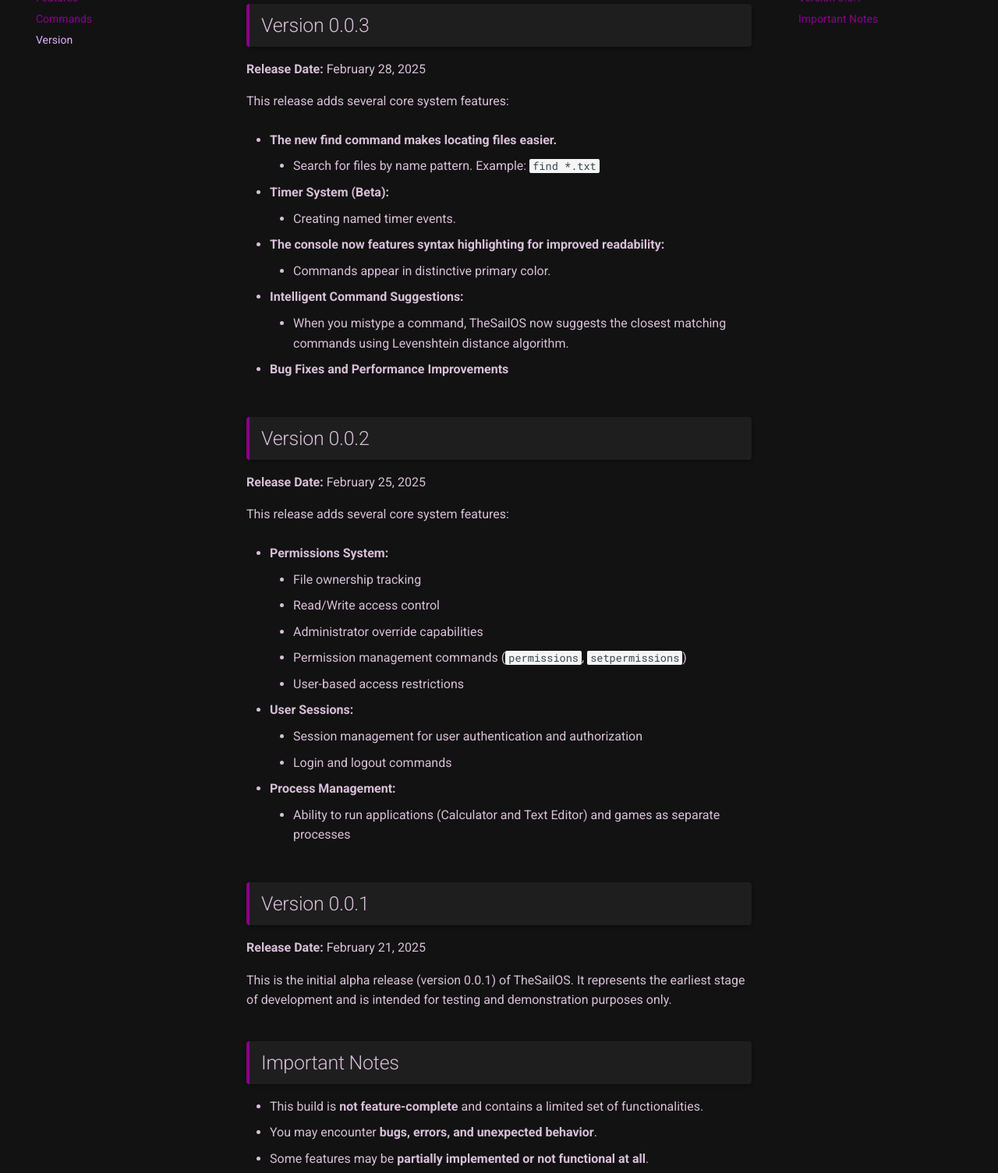
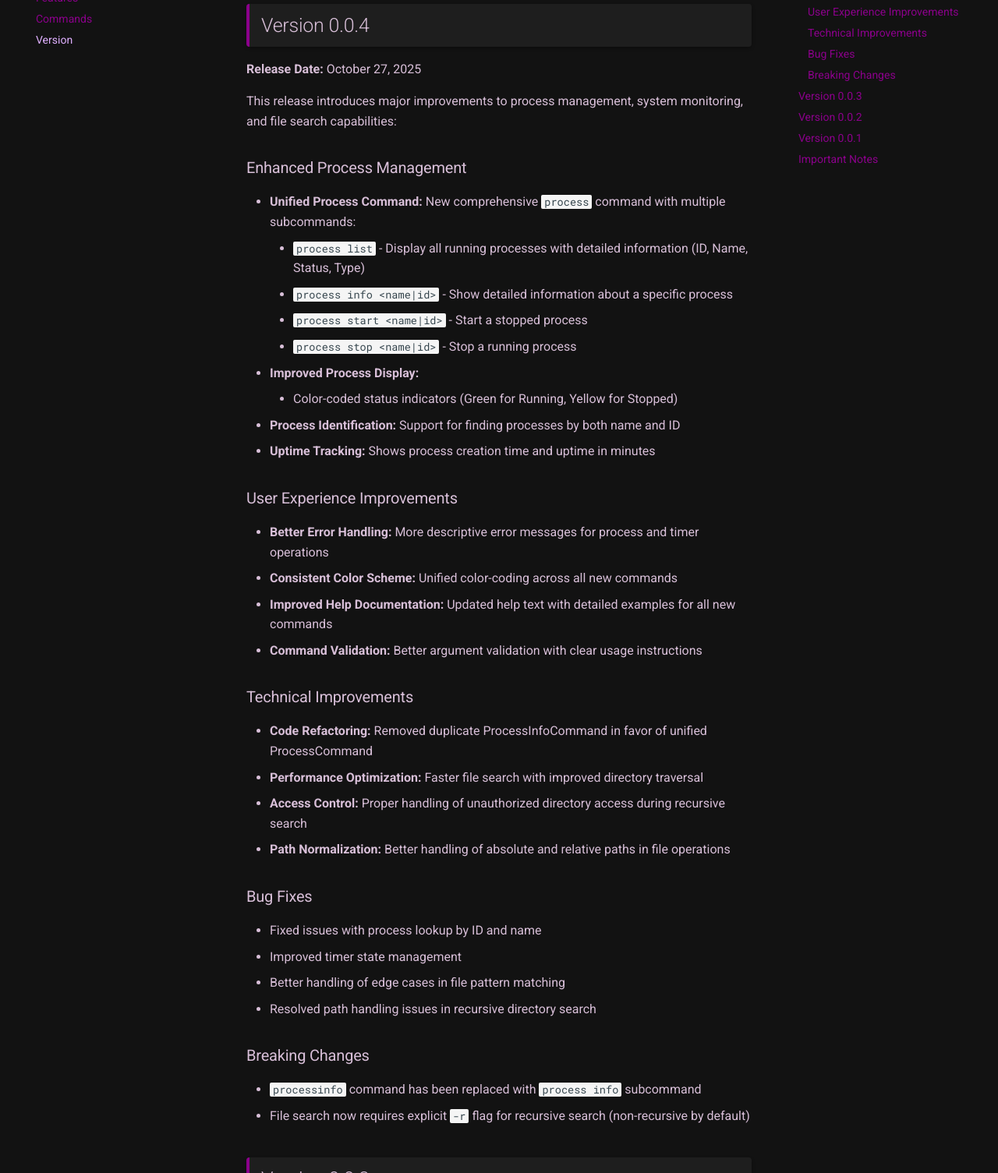
Before and after one commit to TheMysteriousStranger90/TheSailOS, a plain HTML site: page version/index.html in a window 1280 px wide. Shown: the part 195-1700 px from the top of the page at 78% size. Drawn offline with Linux system fonts and the light colour scheme; no server answers.

Commit message:
Update documentation

```diff
--- a/version/index.html
+++ b/version/index.html
@@ -351,6 +351,66 @@
     <ul class="md-nav__list" data-md-component="toc" data-md-scrollfix>
 
         <li class="md-nav__item">
+  <a href="#version-004" class="md-nav__link">
+    <span class="md-ellipsis">
+      Version 0.0.4
+    </span>
+  </a>
+
+    <nav class="md-nav" aria-label="Version 0.0.4">
+      <ul class="md-nav__list">
+
+          <li class="md-nav__item">
+  <a href="#enhanced-process-management" class="md-nav__link">
+    <span class="md-ellipsis">
+      Enhanced Process Management
+    </span>
+  </a>
+
+</li>
+
+          <li class="md-nav__item">
+  <a href="#user-experience-improvements" class="md-nav__link">
+    <span class="md-ellipsis">
+      User Experience Improvements
+    </span>
+  </a>
+
+</li>
+
+          <li class="md-nav__item">
+  <a href="#technical-improvements" class="md-nav__link">
+    <span class="md-ellipsis">
+      Technical Improvements
+    </span>
+  </a>
+
+</li>
+
+          <li class="md-nav__item">
+  <a href="#bug-fixes" class="md-nav__link">
+    <span class="md-ellipsis">
+      Bug Fixes
+    </span>
+  </a>
+
+</li>
+
+          <li class="md-nav__item">
+  <a href="#breaking-changes" class="md-nav__link">
+    <span class="md-ellipsis">
+      Breaking Changes
+    </span>
+  </a>
+
+</li>
+
+      </ul>
+    </nav>
+
+</li>
+
+        <li class="md-nav__item">
   <a href="#version-003" class="md-nav__link">
     <span class="md-ellipsis">
       Version 0.0.3
@@ -421,6 +481,66 @@
     <ul class="md-nav__list" data-md-component="toc" data-md-scrollfix>
 
         <li class="md-nav__item">
+  <a href="#version-004" class="md-nav__link">
+    <span class="md-ellipsis">
+      Version 0.0.4
+    </span>
+  </a>
+
+    <nav class="md-nav" aria-label="Version 0.0.4">
+      <ul class="md-nav__list">
+
+          <li class="md-nav__item">
+  <a href="#enhanced-process-management" class="md-nav__link">
+    <span class="md-ellipsis">
+      Enhanced Process Management
+    </span>
+  </a>
+
+</li>
+
+          <li class="md-nav__item">
+  <a href="#user-experience-improvements" class="md-nav__link">
+    <span class="md-ellipsis">
+      User Experience Improvements
+    </span>
+  </a>
+
+</li>
+
+          <li class="md-nav__item">
+  <a href="#technical-improvements" class="md-nav__link">
+    <span class="md-ellipsis">
+      Technical Improvements
+    </span>
+  </a>
+
+</li>
+
+          <li class="md-nav__item">
+  <a href="#bug-fixes" class="md-nav__link">
+    <span class="md-ellipsis">
+      Bug Fixes
+    </span>
+  </a>
+
+</li>
+
+          <li class="md-nav__item">
+  <a href="#breaking-changes" class="md-nav__link">
+    <span class="md-ellipsis">
+      Breaking Changes
+    </span>
+  </a>
+
+</li>
+
+      </ul>
+    </nav>
+
+</li>
+
+        <li class="md-nav__item">
   <a href="#version-003" class="md-nav__link">
     <span class="md-ellipsis">
       Version 0.0.3
@@ -476,6 +596,51 @@
 
 
 <h1 id="version">Version</h1>
+<h2 id="version-004">Version 0.0.4</h2>
+<p><strong>Release Date:</strong> October 27, 2025</p>
+<p>This release introduces major improvements to process management, system monitoring, and file search capabilities:</p>
+<h3 id="enhanced-process-management">Enhanced Process Management</h3>
+<ul>
+<li><strong>Unified Process Command:</strong> New comprehensive <code>process</code> command with multiple subcommands:<ul>
+<li><code>process list</code> - Display all running processes with detailed information (ID, Name, Status, Type)</li>
+<li><code>process info &lt;name|id&gt;</code> - Show detailed information about a specific process</li>
+<li><code>process start &lt;name|id&gt;</code> - Start a stopped process</li>
+<li><code>process stop &lt;name|id&gt;</code> - Stop a running process</li>
+</ul>
+</li>
+<li><strong>Improved Process Display:</strong><ul>
+<li>Color-coded status indicators (Green for Running, Yellow for Stopped)</li>
+</ul>
+</li>
+<li><strong>Process Identification:</strong> Support for finding processes by both name and ID</li>
+<li><strong>Uptime Tracking:</strong> Shows process creation time and uptime in minutes</li>
+</ul>
+<h3 id="user-experience-improvements">User Experience Improvements</h3>
+<ul>
+<li><strong>Better Error Handling:</strong> More descriptive error messages for process and timer operations</li>
+<li><strong>Consistent Color Scheme:</strong> Unified color-coding across all new commands</li>
+<li><strong>Improved Help Documentation:</strong> Updated help text with detailed examples for all new commands</li>
+<li><strong>Command Validation:</strong> Better argument validation with clear usage instructions</li>
+</ul>
+<h3 id="technical-improvements">Technical Improvements</h3>
+<ul>
+<li><strong>Code Refactoring:</strong> Removed duplicate ProcessInfoCommand in favor of unified ProcessCommand</li>
+<li><strong>Performance Optimization:</strong> Faster file search with improved directory traversal</li>
+<li><strong>Access Control:</strong> Proper handling of unauthorized directory access during recursive search</li>
+<li><strong>Path Normalization:</strong> Better handling of absolute and relative paths in file operations</li>
+</ul>
+<h3 id="bug-fixes">Bug Fixes</h3>
+<ul>
+<li>Fixed issues with process lookup by ID and name</li>
+<li>Improved timer state management</li>
+<li>Better handling of edge cases in file pattern matching</li>
+<li>Resolved path handling issues in recursive directory search</li>
+</ul>
+<h3 id="breaking-changes">Breaking Changes</h3>
+<ul>
+<li><code>processinfo</code> command has been replaced with <code>process info</code> subcommand</li>
+<li>File search now requires explicit <code>-r</code> flag for recursive search (non-recursive by default)</li>
+</ul>
 <h2 id="version-003">Version 0.0.3</h2>
 <p><strong>Release Date:</strong> February 28, 2025</p>
 <p>This release adds several core system features:</p>
```
Also changed, not shown: index.html (+4 -0 lines), search/search_index.json (+1 -1 lines), sitemap.xml (+5 -5 lines), 1 other file.
